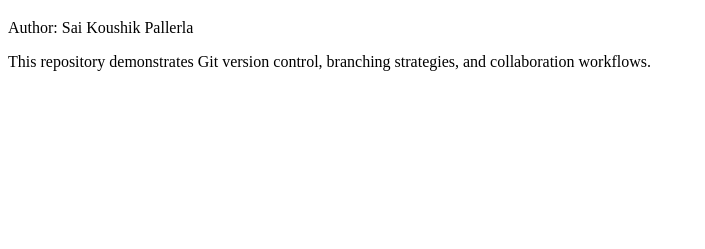
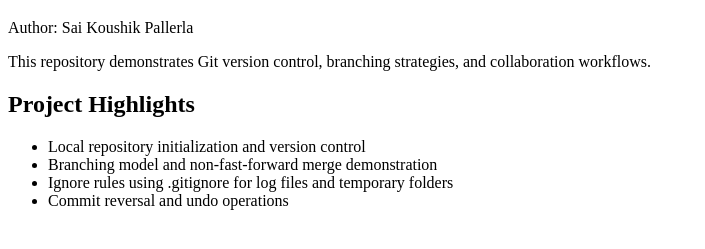
Before and after one commit to saikoushik1205/Git_Workflow_assignment, a plain HTML site: page index.html in a window 1280 px wide. Shown: the part 61-310 px from the top of the page, without its empty margins (0-705 px from the left). Drawn offline with Linux system fonts and the light colour scheme.

Commit message:
Update index.html with project highlights and course details

```diff
--- a/index.html
+++ b/index.html
@@ -12,6 +12,15 @@
     </header>
     <main>
         <p>This repository demonstrates Git version control, branching strategies, and collaboration workflows.</p>
+        <section>
+            <h2>Project Highlights</h2>
+            <ul>
+                <li>Local repository initialization and version control</li>
+                <li>Branching model and non-fast-forward merge demonstration</li>
+                <li>Ignore rules using .gitignore for log files and temporary folders</li>
+                <li>Commit reversal and undo operations</li>
+            </ul>
+        </section>
     </main>
 </body>
 </html>
```
